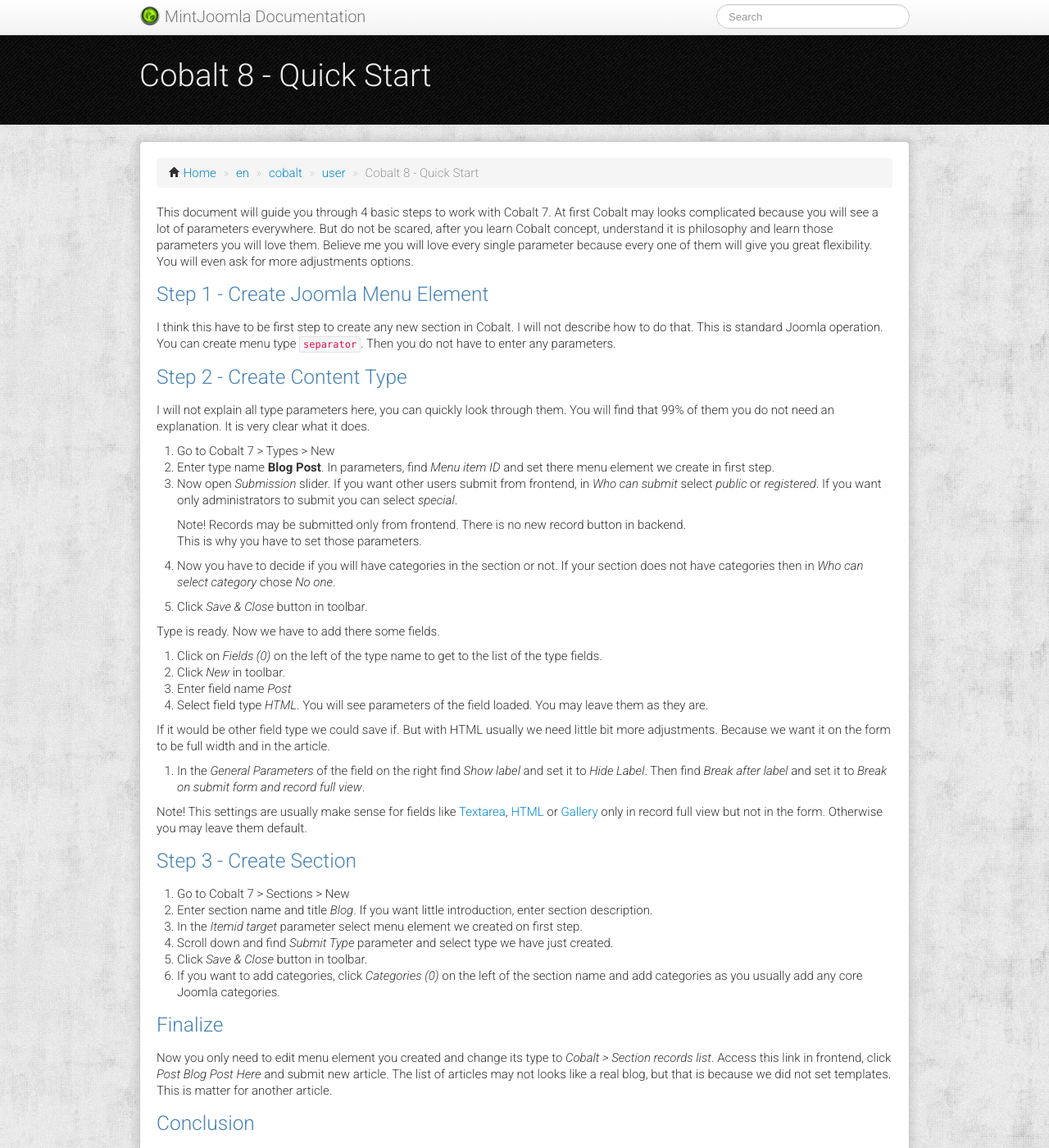
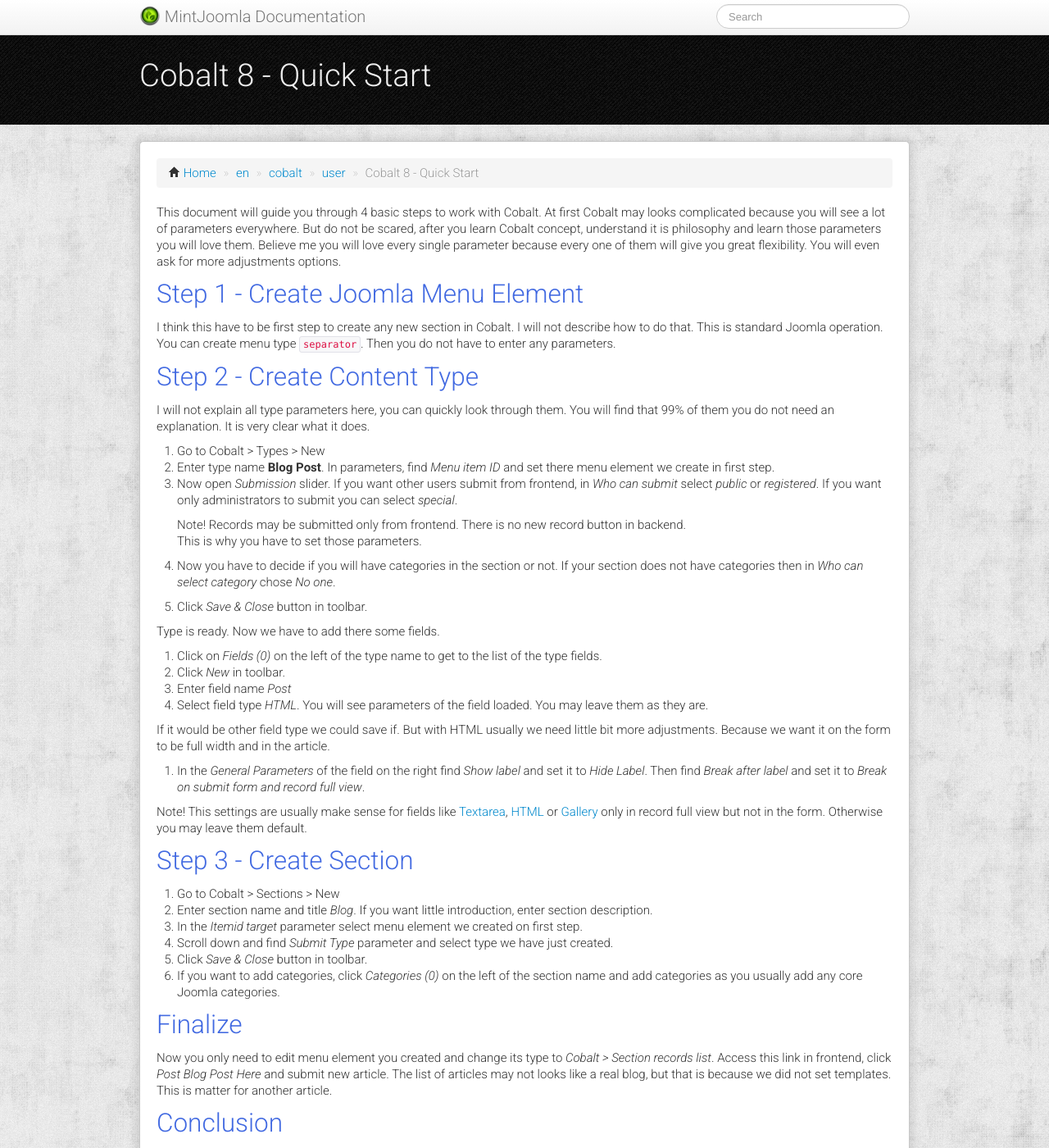
Before and after one commit to MintJoomla/MintJoomla.github.io, a Jekyll site: the page built from en/cobalt/user/_posts/2013-01-01-cobalt-quick-start.md, in a window 1280 px wide and 1400 px high. Shown: the whole window at 82% size. Built offline with Jekyll 4.4.1, drawn with Linux system fonts in a browser that asks for light colours; Markdown is read by kramdown in place of the engine named in the settings; comment, search, counter and statistics services are not loaded.

Commit message:
Добавил последние статьи.

```diff
--- a/en/cobalt/user/_posts/2013-01-01-cobalt-quick-start.md
+++ b/en/cobalt/user/_posts/2013-01-01-cobalt-quick-start.md
@@ -4,17 +4,17 @@
 date:   2013-01-01 20:00:00
 ---
 
-This document will guide you through 4 basic steps to work with Cobalt 7.  At first Cobalt may looks complicated because you will see a lot of parameters everywhere. But do not be scared, after you learn Cobalt concept, understand it is philosophy and learn those parameters you will love them. Believe me you will love every single parameter because every one of them will give you great flexibility. You will even ask for more adjustments options.
+This document will guide you through 4 basic steps to work with Cobalt.  At first Cobalt may looks complicated because you will see a lot of parameters everywhere. But do not be scared, after you learn Cobalt concept, understand it is philosophy and learn those parameters you will love them. Believe me you will love every single parameter because every one of them will give you great flexibility. You will even ask for more adjustments options.
 
-### Step 1 - Create Joomla Menu Element
+## Step 1 - Create Joomla Menu Element
 
 I think this have to be first step to create any new section in Cobalt. I will not describe how to do that. This is standard Joomla operation. You can create menu type `separator`. Then you do not have to enter any parameters.
 
-### Step 2 - Create Content Type
+## Step 2 - Create Content Type
 
 I will not explain all type parameters here, you can quickly look through them. You will find that 99% of them you do not need an explanation. It is very clear what it does.
 
-1. Go to Cobalt 7 > Types > New
+1. Go to Cobalt > Types > New
 2. Enter type name **Blog Post**. In parameters, find _Menu item ID_ and set there menu element we create in first step.
 3. Now open _Submission_ slider. If you want other users submit from frontend, in _Who can submit_ select _public_ or _registered_. If you want only administrators to submit you can select _special_.
 
@@ -39,19 +39,23 @@
 
 <div class="box-info">Note! This settings are usually make sense for fields like <a href="http://www.mintjoomla.com/download-fields/item/18-simple-fields/61-field-textarea.html">Textarea</a>, <a href="http://www.mintjoomla.com/download-fields/item/18-simple-fields/62-field-html.html">HTML</a> or <a href="http://www.mintjoomla.com/download-fields/item/21-media-fields/74-field-gallery.html">Gallery</a> only in record full view but not in the form. Otherwise you may leave them default.</div>
 
-### Step 3 - Create Section
+## Step 3 - Create Section
 
-1. Go to Cobalt 7 > Sections > New
+1. Go to Cobalt > Sections > New
 2. Enter section name and title _Blog_. If you want little introduction, enter section description.
 3. In the _Itemid target_ parameter select menu element we created on first step.
 4. Scroll down and find _Submit Type_ parameter and select type we have just created.
 5. Click _Save & Close_ button in toolbar.
 6. If you want to add categories, click _Categories (0)_ on the left of the section name and add categories as you usually add any core Joomla categories.
 
-### Finalize
+## Finalize
 
 Now you only need to edit menu element you created and change its type to _Cobalt > Section records list_. Access this link in frontend, click _Post Blog Post Here_ and submit new article. The list of articles may not looks like a real blog, but that is because we did not set templates. This is matter for another article.
 
+## Conclusion
 
-### Conclusion
 Of course there is much more to learn, but look how simple is basic concept! Just in 5-10 minutes you have created your first section. You can now study one parameter after another to discover full power and opportunities Cobalt provides for you.
+
+## Video Tutorial
+
+<iframe width="640" height="360" src="//www.youtube.com/embed/QbEQOASPKqc" frameborder="0" allowfullscreen></iframe>
--- a/index.html
+++ b/index.html
@@ -49,7 +49,7 @@
 								<img src="/assets/img/ru.png" alt="Russian"/>
 								<a href="/ru/cobalt/developer/">Русский</a>
 								<img src="/assets/img/en.png" alt="English"/>
-								<a href="/en/coablt/developer/">English</a>
+								<a href="/en/cobalt/developer/">English</a>
 							</p>
 						</div>
 					</div>
```
Also changed, not shown: en/cobalt/user/_posts/2013-01-01-automatic-checkin-cron.md (added, +16 -0 lines), en/cobalt/user/_posts/2013-01-01-send-email-alerts.md (added, +20 -0 lines), en/cobalt/user/_posts/2013-01-01-understanding-fileds-groups.md (added, +27 -0 lines), en/cobalt/user/_posts/2013-01-01-what-is-cck.md (added, +24 -0 lines), en/cobalt/user/_posts/2013-01-01-what-is-ssi.md (added, +58 -0 lines).
